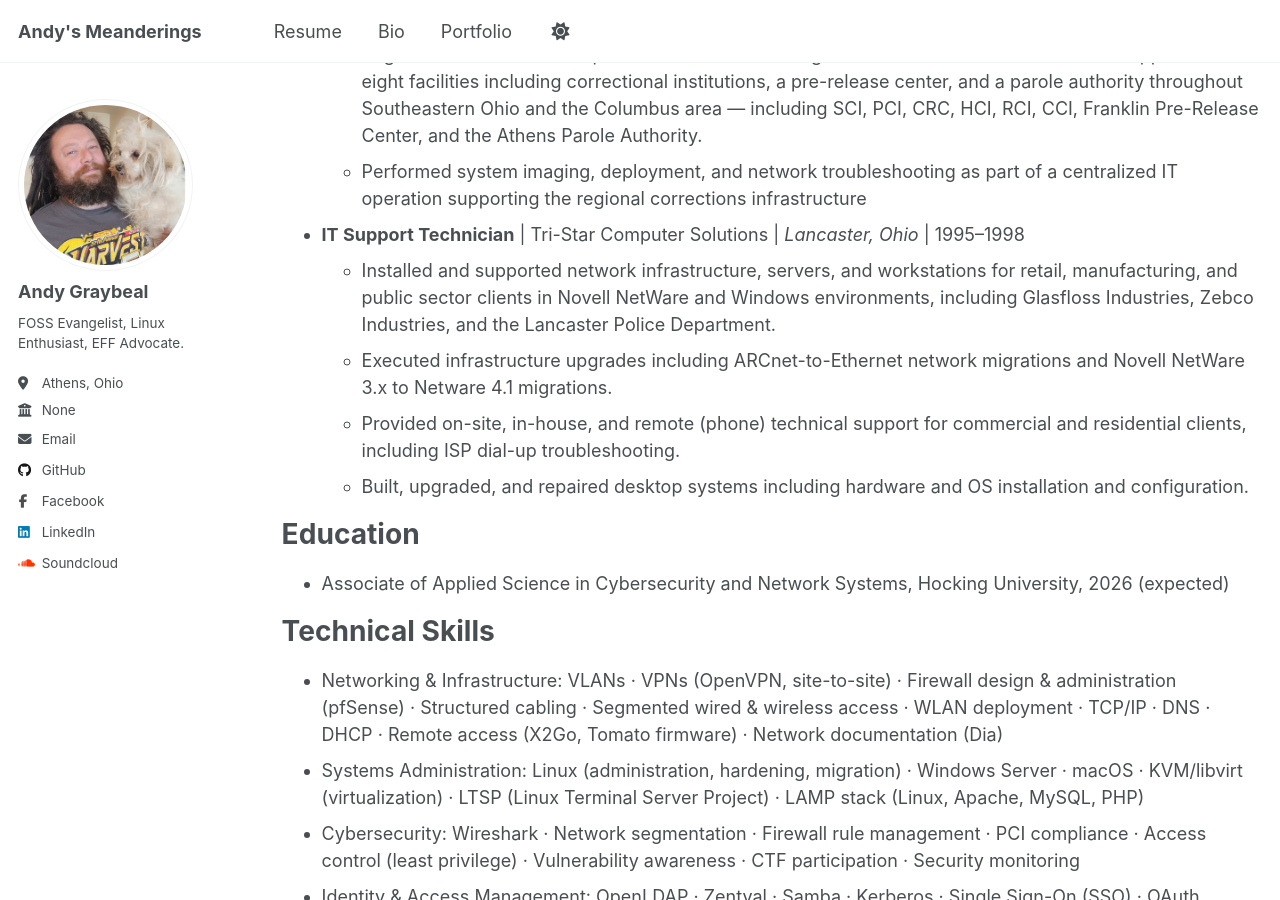
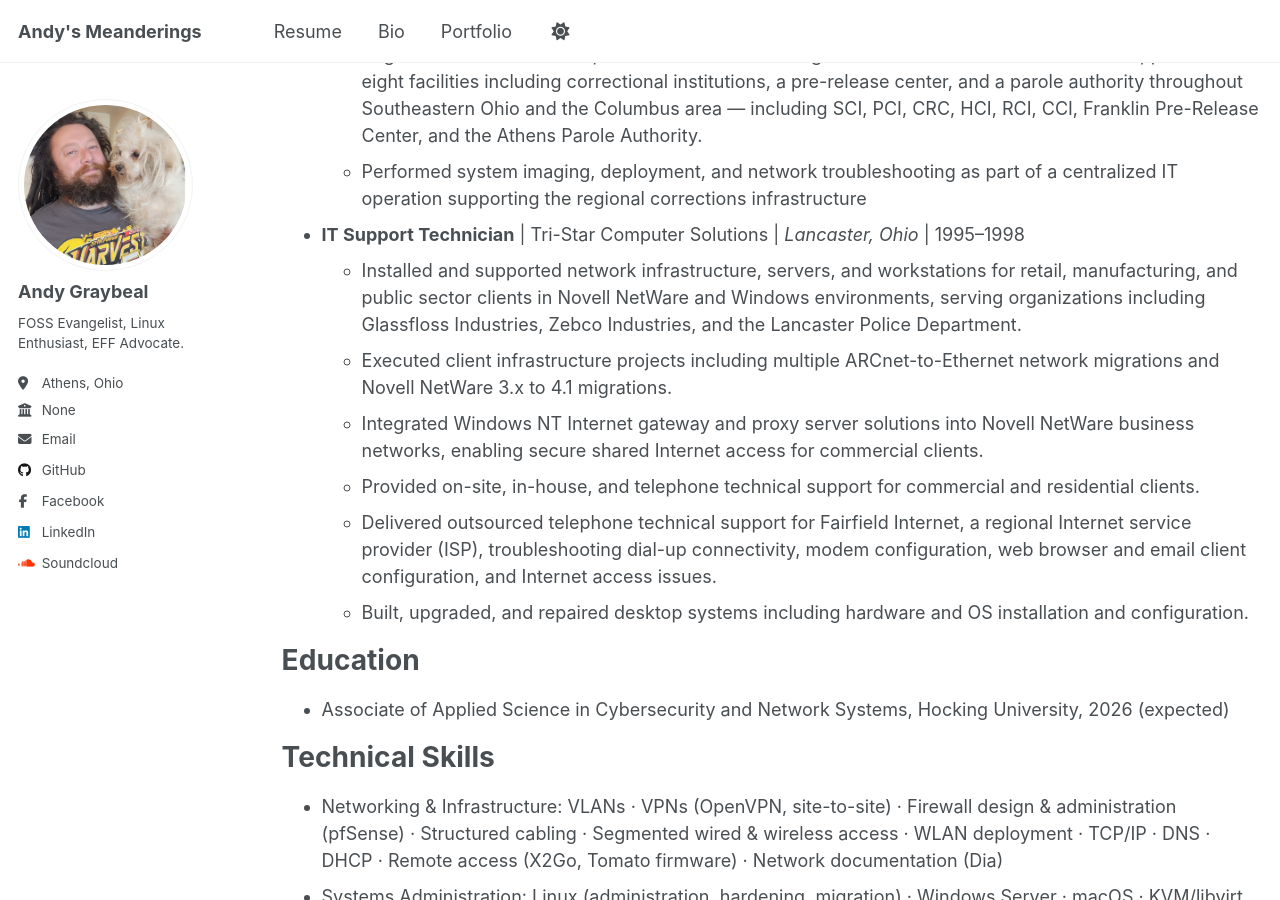
Before and after one commit to andy-graybeal/andy-graybeal.github.io, a Jekyll site: the page built from _pages/resume.md, in a window 1280 px wide and 900 px high, scrolled down 1529 px. Built offline with Jekyll 4.4.1, drawn with Linux system fonts in a browser that asks for light colours; a script that is not in the unit is left out.

Commit message:
Update resume.md

```diff
--- a/_pages/resume.md
+++ b/_pages/resume.md
@@ -46,9 +46,11 @@ Work experience
 
 
 * **IT Support Technician** \| Tri-Star Computer Solutions \| *Lancaster, Ohio* \| 1995–1998
-  * Installed and supported network infrastructure, servers, and workstations for retail, manufacturing, and public sector clients in Novell NetWare and Windows environments, including Glasfloss Industries, Zebco Industries, and the Lancaster Police Department.
-  * Executed infrastructure upgrades including ARCnet-to-Ethernet network migrations and Novell NetWare 3.x to Netware 4.1 migrations.
-  * Provided on-site, in-house, and remote (phone) technical support for commercial and residential clients, including ISP dial-up troubleshooting.
+  * Installed and supported network infrastructure, servers, and workstations for retail, manufacturing, and public sector clients in Novell NetWare and Windows environments, serving organizations including Glassfloss Industries, Zebco Industries, and the Lancaster Police Department.
+  * Executed client infrastructure projects including multiple ARCnet-to-Ethernet network migrations and Novell NetWare 3.x to 4.1 migrations.
+  * Integrated Windows NT Internet gateway and proxy server solutions into Novell NetWare business networks, enabling secure shared Internet access for commercial clients.
+  * Provided on-site, in-house, and telephone technical support for commercial and residential clients.
+  * Delivered outsourced telephone technical support for Fairfield Internet, a regional Internet service provider (ISP), troubleshooting dial-up connectivity, modem configuration, web browser and email client configuration, and Internet access issues.
   * Built, upgraded, and repaired desktop systems including hardware and OS installation and configuration.
 
 
```
